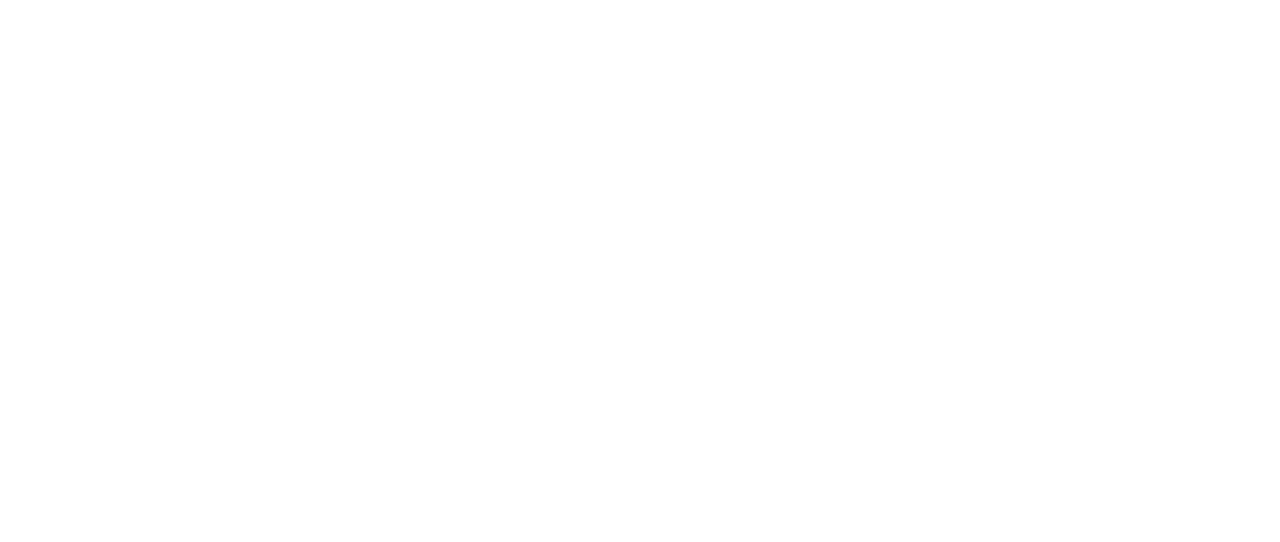
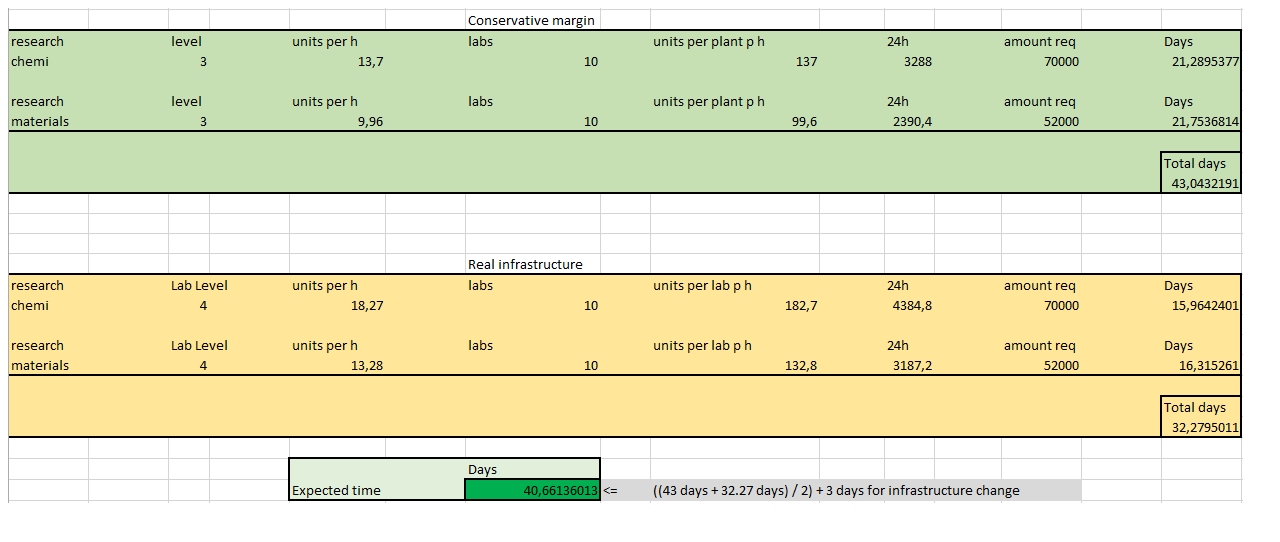
Before and after one commit to OchoaUnicen/estimated-days, a plain HTML site: page index.html in a window 1280 px wide. Drawn offline with Linux system fonts and the light colour scheme.

Commit message:
fixed img

```diff
--- a/index.html
+++ b/index.html
@@ -6,6 +6,6 @@
     <title>Document</title>
 </head>
 <body>
-    <img src="img/estimated-days" alt="">
+    <img src="img/estimated-days.PNG" alt="">
 </body>
 </html>
```
